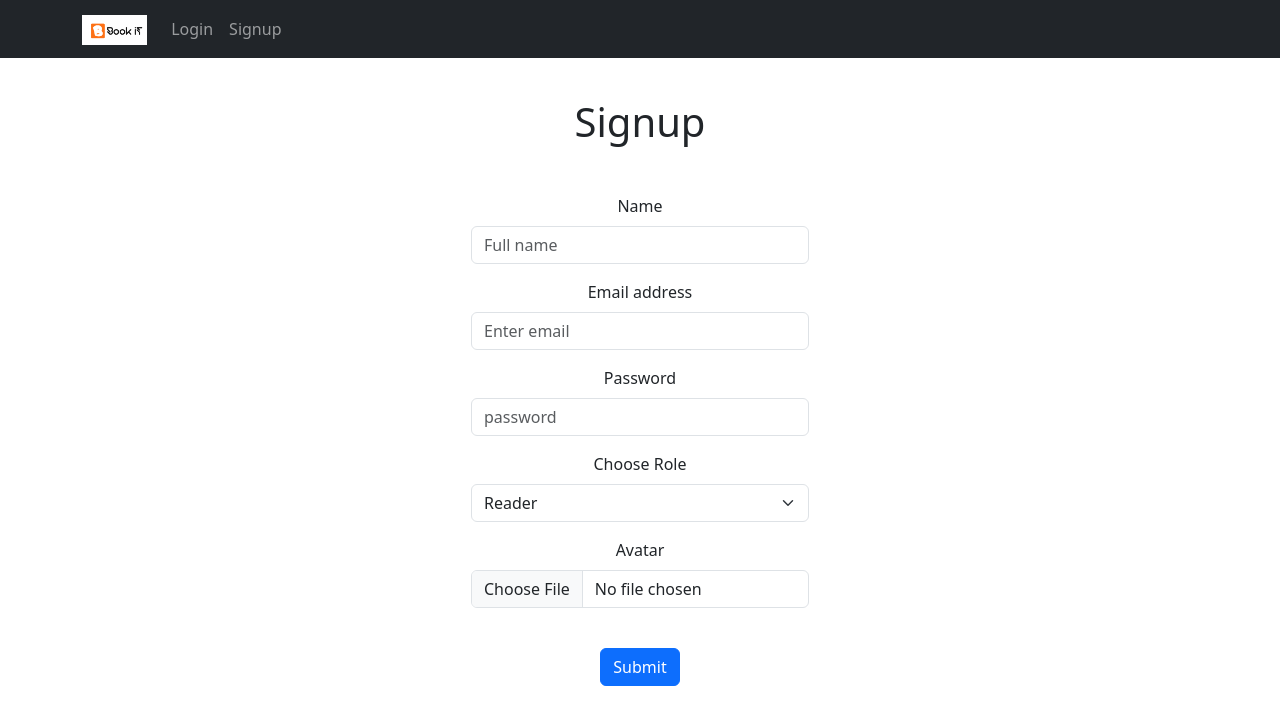
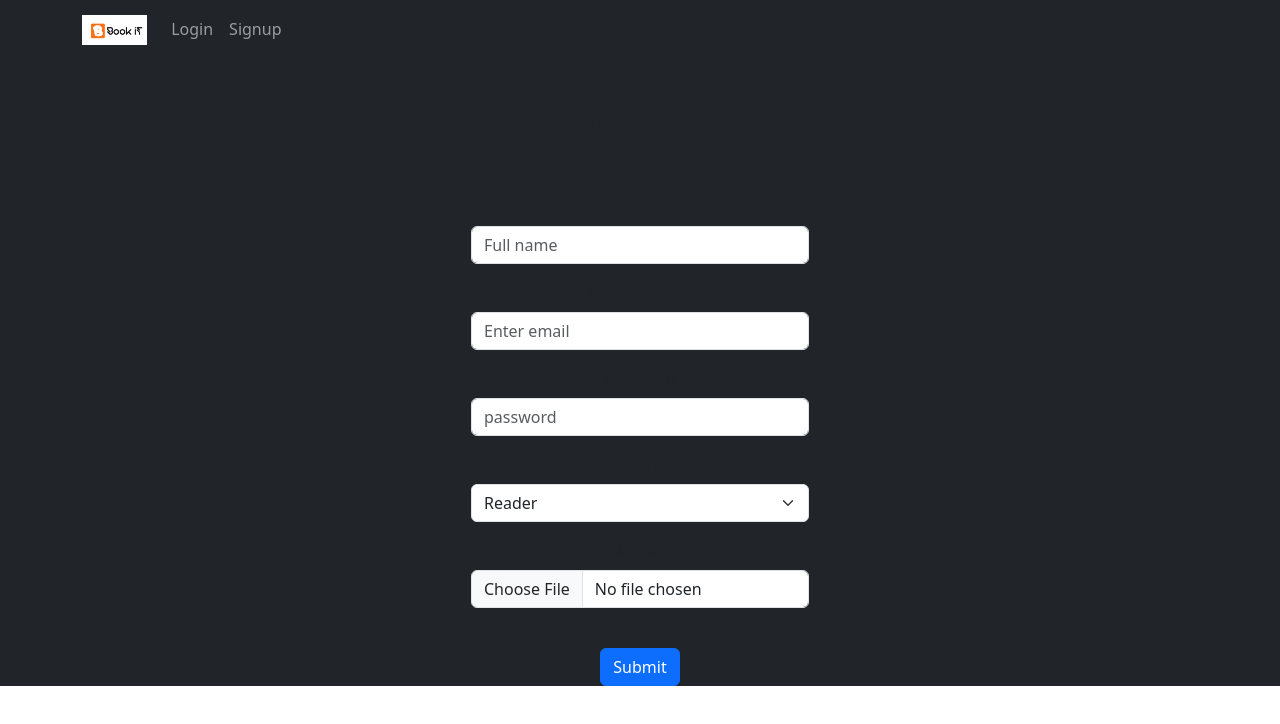
Before and after one commit to chenAmrani/BookAppFrontend, a React app: page /signup in a window 1280 px wide. Shown: the top 724 px of the page. Built offline with nearby package versions, Linux system fonts and the light colour scheme; the HTML template or start-up script is replaced by a standard one.

Commit message:
update class name

```diff
--- a/src/App.tsx
+++ b/src/App.tsx
@@ -12,7 +12,7 @@ function App() {
   const [user, setUser] = useState<User | null>(null);
 
   return (
-    <div className="App">
+    <div className="App bg-dark">
       <Navbar user={user} setUser={setUser} googleSignIn={false} />
       <main>
         <Routes>
```
